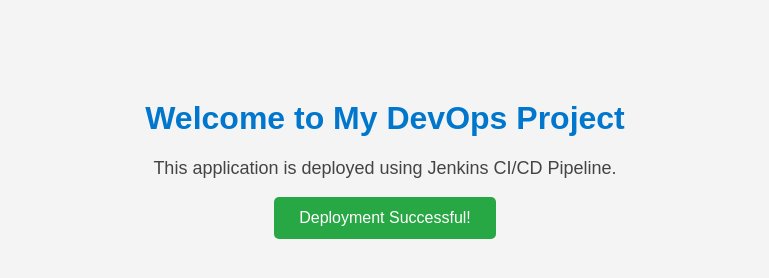
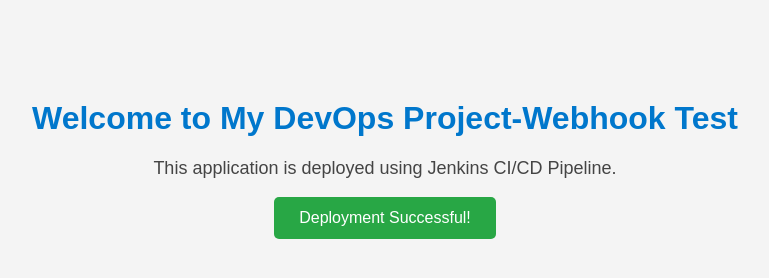
Before and after one commit to Chintamkeerthi/WebApplication-Devops, a plain HTML site: page index.html in a window 1280 px wide. Shown: the whole page, without its empty margins (255-1024 px from the left). Drawn offline with Linux system fonts and the light colour scheme.

Commit message:
webhook test

```diff
--- a/index.html
+++ b/index.html
@@ -9,7 +9,7 @@
 <body>
 
 <div class="container">
-    <h1>Welcome to My DevOps Project</h1>
+    <h1>Welcome to My DevOps Project-Webhook Test</h1>
     <p>This application is deployed using Jenkins CI/CD Pipeline.</p>
 
     <button>Deployment Successful!</button>
```
